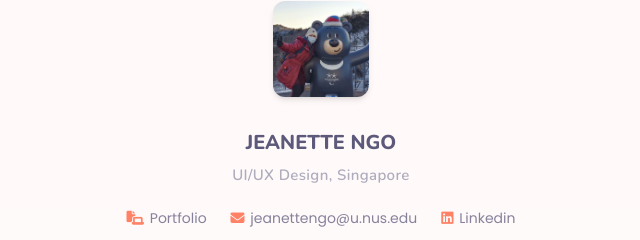
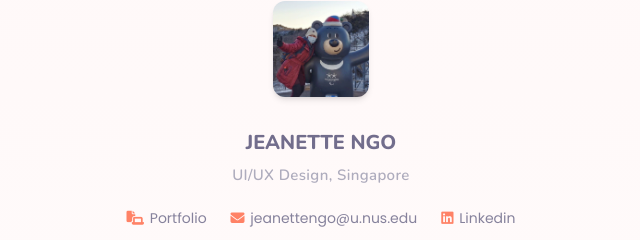
Before and after one commit to JeanetteNgo/cv, a website: page index.html in a window 1280 px wide. Shown: the part 63-303 px from the top of the page, 319-959 px from the left. Drawn offline with nearby package versions, Linux system fonts and the light colour scheme.

Commit message:
updated css

```diff
--- a/index.html
+++ b/index.html
@@ -31,7 +31,7 @@
 
         <img class="box-border h-24 w-24 aspect-square mx-auto my-8 rounded-xl shadow-md" src="files/display-pic-2.jpg" alt="display picture">
 
-        <h1 class="font-nunito text-primary-500 text-xl font-extrabold uppercase text-center mb-2"> Jeanette Ngo </h1>
+        <h1 class="font-nunito text-primary-400 text-xl font-extrabold uppercase text-center mb-2"> Jeanette Ngo </h1>
         <p class="font-nunito text-primary-200 text-[15px] font-semibold text-center tracking-wide mb-6"> UI/UX Design, Singapore </p>
 
         <div class="container mx-auto my-4 ">
```
